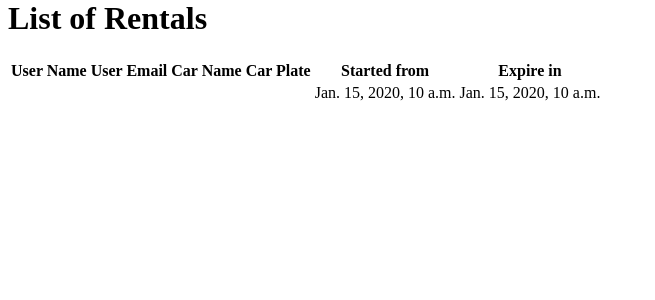
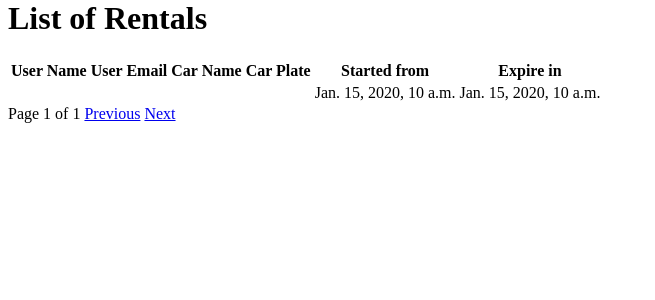
Before and after one commit to alyahmady/crm-test, a Django app: template rental_app/templates/rental_app/rental_list.html in a window 1280 px wide. Shown: the part 21-321 px from the top of the page, without its empty margins (0-655 px from the left). Run offline with Django 4.2, Linux system fonts and the light colour scheme; tables that the repository leaves empty hold one stand-in row (values such as "Sample post"); the template is opened without the code that fills it: values that come from a table or form of the project are taken from there, most other values are stand-ins (such as "Sample title", 1, 10 or a date in 2020); parts of the project's set-up code (start-up, migrations or seed data) failed here and were passed over.

Commit message:
feat: add pagination for `Rental List` page

```diff
--- a/rental_app/templates/rental_app/rental_list.html
+++ b/rental_app/templates/rental_app/rental_list.html
@@ -34,4 +34,15 @@
         </tbody>
     </table>
 
+    <div class="pagination">
+        <span>Page {{ pagination.current_page }} of {{ pagination.pages_count }}</span>
+        {% if pagination.previous_offset is not None %}
+            <a href="?limit={{ limit }}&offset={{ pagination.previous_offset }}">Previous</a>
+        {% endif %}
+
+        {% if pagination.next_offset is not None %}
+            <a href="?limit={{ limit }}&offset={{ pagination.next_offset }}">Next</a>
+        {% endif %}
+    </div>
+
 {% endblock %}
```
Also changed, not shown: rental_app/views.py (+23 -2 lines).
